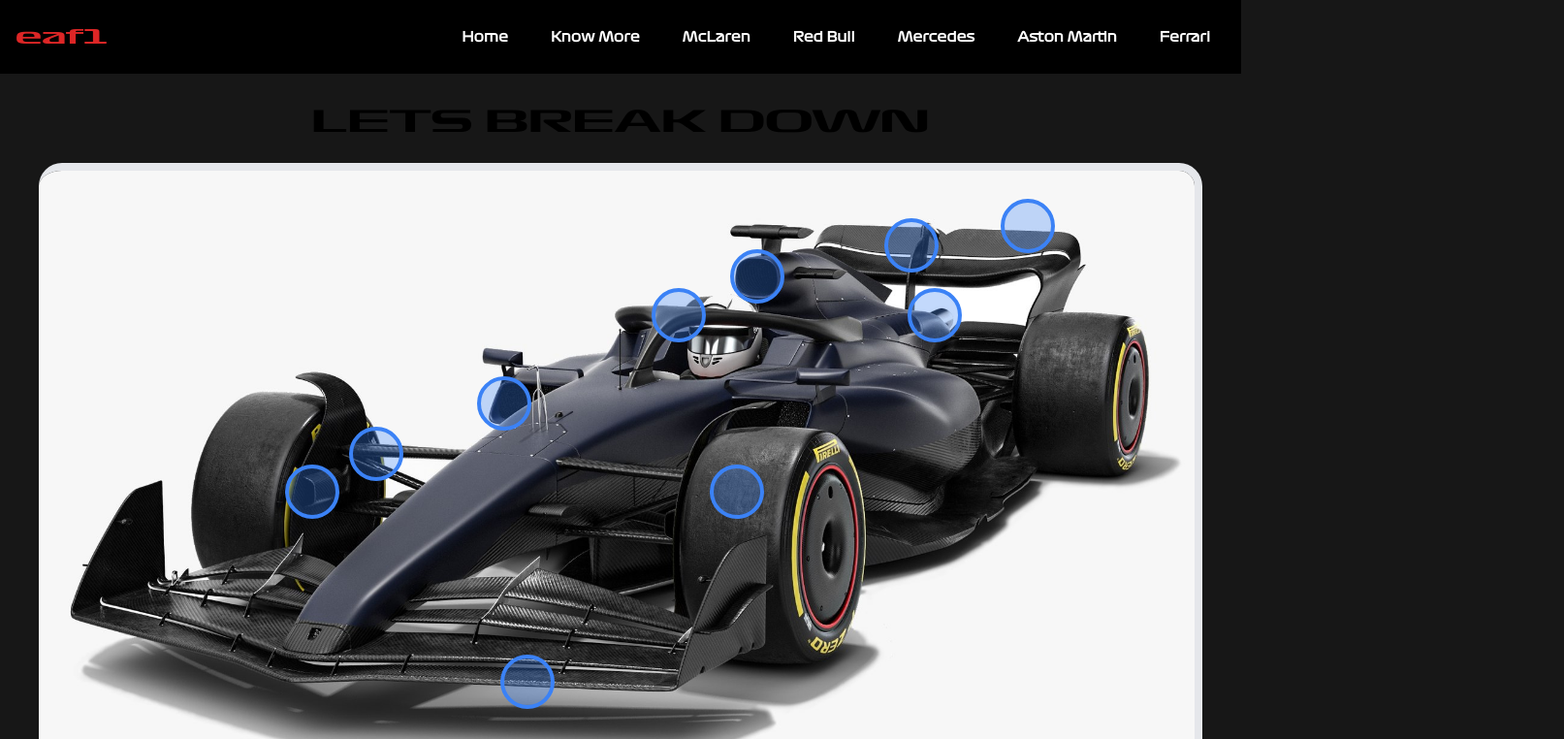
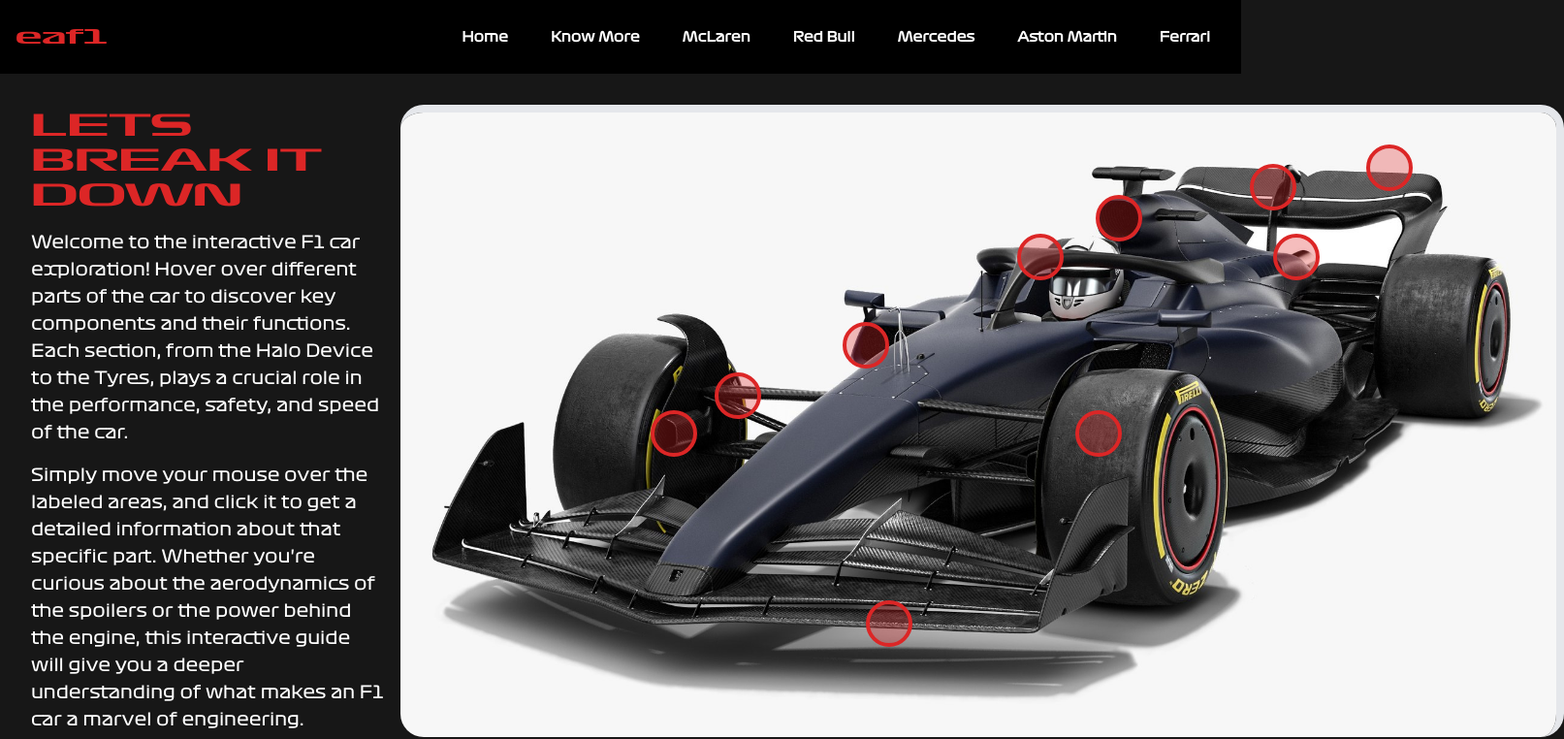
Before and after one commit to AswinP-Thampan/eaf1, a Next.js app: page /f1car in a window 1280 px wide. Shown: the top 762 px of the page at 97% size, 1613 px wide, since content can reach past the window. Built offline with nearby package versions, Linux system fonts and the light colour scheme.

Commit message:
break down page

```diff
--- a/src/app/components/ImageGallery.js
+++ b/src/app/components/ImageGallery.js
@@ -142,7 +142,7 @@ const ImageGallery = (imgArr) => {
     };
 
     return (
-        <div className="p-8 relative h-[700px]">
+        <div className="p-8 relative h-[fit-content] max-h-[700px]">
             <div className="flex h-full gap-4 justify-center items-center">
                 <button
                     onClick={MoveLeft}
@@ -163,9 +163,9 @@ const ImageGallery = (imgArr) => {
                         />
                     </svg>
                 </button>
-                <div className="relative overflow-hidden w-10/12 h-full">
+                <div className="relative overflow-hidden w-10/12 max-h-[700px]">
                     <div
-                        className="flex transition-transform duration-700 ease-in-out h-full"
+                        className="flex transition-transform duration-700 ease-in-out max-h-[600px]"
                         style={{
                             transform: `translateX(-${currentIndex * 100}%)`,
                         }}
--- a/src/app/f1car/page.js
+++ b/src/app/f1car/page.js
@@ -7,31 +7,41 @@ export default function page() {
 
     const [type, setType] = useState('Click to know more')
 
+    const buttonStyle = "bg-site_text bg-opacity-30 hover:bg-red-700 hover:bg-opacity-50 md:border-4 sm:border-2 border-site_text hover:border-site_text hover:border-opacity-60 absolute rounded-full sm:w-10 sm:h-10 md:w-12 md:h-12 2xl:w-14 2xl:h-14 transform -translate-x-1/2 -translate-y-1/2"
+
+
     return (
         <div>
             <div>
                 <NavBar />
             </div>
 
-            <div className='py-8 flex flex-col justify-center items-center gap-6'>
-            <div className=" text-3xl text-black font-F1W">
-                   LETS BREAK DOWN
+            <div className='p-8 grid sm:grid-cols-1 xl:grid-cols-2 xl:grid-cols-[30%_max-content] justify-around items-center gap-4'>
+                <div className='flex gap-4 flex-col'>
+                    <div className=" text-3xl text-black font-F1W text-site_text">
+                        LETS BREAK IT DOWN
+                    </div>
+                    <div className='flex flex-col gap-4 font-F1R text-lg'>
+                        <div>Welcome to the interactive F1 car exploration! Hover over different parts of the car to discover key components and their functions. Each section, from the Halo Device to the Tyres, plays a crucial role in the performance, safety, and speed of the car.</div>
+                        <div>Simply move your mouse over the labeled areas, and click it to get a detailed information about that specific part. Whether you're curious about the aerodynamics of the spoilers or the power behind the engine, this interactive guide will give you a deeper understanding of what makes an F1 car a marvel of engineering.</div>
+                 </div>
                 </div>
                 <div className='relative' style={{ position: 'relative', width: '100%', maxWidth: '1200px', margin: '0 auto' }}>
                     {/* <button onClick={() => console.log('Xray')} type="button" className='bg-transparent hover:bg-opacity-50 absolute top-[7%] left-[5%] w-8 h-8 sm:w-12 sm:h-12 lg:w-14 lg:h-14 transform -translate-x-1/2 -translate-y-1/2' >
                         <img src='/icons/before-after.png' className='w-7 h-7'/>
                     </button> */}
-                    <img className={`h-fit rounded-3xl w-full border-8 border-l-0 border-b-0`} src={'/basic/b1.jpg'} alt="Main Image" />
-                    <button onClick={() => setType('Halo')} type="button" className='bg-blue-500 bg-opacity-30 hover:bg-blue-600 hover:bg-opacity-50 border-4 border-blue-500 hover:border-blue-600 hover:border-opacity-60 absolute top-[24%] left-[55%] rounded-full w-8 h-8 sm:w-12 sm:h-12 lg:w-14 lg:h-14 transform -translate-x-1/2 -translate-y-1/2' />
-                    <button onClick={() => setType('Engine Intake Top')} type="button" className='bg-blue-500 bg-opacity-30 hover:bg-blue-600 hover:bg-opacity-50 border-4 border-blue-500 hover:border-blue-600 hover:border-opacity-60 absolute top-[18%] left-[61.75%] rounded-full w-8 h-8 sm:w-12 sm:h-12 lg:w-14 lg:h-14 transform -translate-x-1/2 -translate-y-1/2' />
-                    <button onClick={() => setType('Engine Intake Side')} type="button" className='bg-blue-500 bg-opacity-30 hover:bg-blue-600 hover:bg-opacity-50 border-4 border-blue-500 hover:border-blue-600 hover:border-opacity-60 absolute top-[38%] left-[40%] rounded-full w-8 h-8 sm:w-12 sm:h-12 lg:w-14 lg:h-14 transform -translate-x-1/2 -translate-y-1/2' />
-                    <button onClick={() => setType('Suspension')} type="button" className='bg-blue-500 bg-opacity-30 hover:bg-blue-600 hover:bg-opacity-50 border-4 border-blue-500 hover:border-blue-600 hover:border-opacity-60 absolute top-[46%] left-[29%] rounded-full w-8 h-8 sm:w-12 sm:h-12 lg:w-14 lg:h-14 transform -translate-x-1/2 -translate-y-1/2' />
-                    <button onClick={() => setType('Brake Cooling Duct') } type="button" className='bg-blue-500 bg-opacity-30 hover:bg-blue-600 hover:bg-opacity-50 border-4 border-blue-500 hover:border-blue-600 hover:border-opacity-60 absolute top-[52%] left-[23.5%] rounded-full w-8 h-8 sm:w-12 sm:h-12 lg:w-14 lg:h-14 transform -translate-x-1/2 -translate-y-1/2' />
-                    <button onClick={() => setType('Tyres')} type="button" className='bg-blue-500 bg-opacity-30 hover:bg-blue-600 hover:bg-opacity-50 border-4 border-blue-500 hover:border-blue-600 hover:border-opacity-60 absolute top-[52%] left-[60%] rounded-full w-8 h-8 sm:w-12 sm:h-12 lg:w-14 lg:h-14 transform -translate-x-1/2 -translate-y-1/2' />
-                    <button onClick={() => setType('Front Wing')} type="button" className='bg-blue-500 bg-opacity-30 hover:bg-blue-600 hover:bg-opacity-50 border-4 border-blue-500 hover:border-blue-600 hover:border-opacity-60 absolute top-[82%] left-[42%] rounded-full w-8 h-8 sm:w-12 sm:h-12 lg:w-14 lg:h-14 transform -translate-x-1/2 -translate-y-1/2' />
-                    <button onClick={() => setType('Rear Wing')} type="button" className='bg-blue-500 bg-opacity-30 hover:bg-blue-600 hover:bg-opacity-50 border-4 border-blue-500 hover:border-blue-600 hover:border-opacity-60 absolute top-[10%] left-[85%] rounded-full w-8 h-8 sm:w-12 sm:h-12 lg:w-14 lg:h-14 transform -translate-x-1/2 -translate-y-1/2' />
-                    <button onClick={() => setType('DRS')} type="button" className='bg-blue-500 bg-opacity-30 hover:bg-blue-600 hover:bg-opacity-50 border-4 border-blue-500 hover:border-blue-600 hover:border-opacity-60 absolute top-[13%] left-[75%] rounded-full w-8 h-8 sm:w-12 sm:h-12 lg:w-14 lg:h-14 transform -translate-x-1/2 -translate-y-1/2' />
-                    <button onClick={() => setType('Double Barrel')} type="button" className='bg-blue-500 bg-opacity-30 hover:bg-blue-600 hover:bg-opacity-50 border-4 border-blue-500 hover:border-blue-600 hover:border-opacity-60 absolute top-[24%] left-[77%] rounded-full w-8 h-8 sm:w-12 sm:h-12 lg:w-14 lg:h-14 transform -translate-x-1/2 -translate-y-1/2' />
+                    <img className={`h-fit rounded-3xl w-full border-8 border-l-0 border-b-0 border-color-`} src={'/basic/b1.jpg'} alt="Main Image" />
+                    <button data-tooltip-target="tooltip-animation" onClick={() => setType('Halo')} type="button" className={` ${buttonStyle} top-[24%] left-[55%]`} />
+                    <button data-tooltip-target="tooltip-animation" onClick={() => setType('Engine Intake Top')} type="button" className={` ${buttonStyle} top-[18%] left-[61.75%]`} />
+                    <button data-tooltip-target="tooltip-animation" onClick={() => setType('Engine Intake Side')} type="button" className={` ${buttonStyle} top-[38%] left-[40%]`} />
+                    <button data-tooltip-target="tooltip-animation" onClick={() => setType('Suspension')} type="button" className={` ${buttonStyle} top-[46%] left-[29%]`} />
+                    <button data-tooltip-target="tooltip-animation" onClick={() => setType('Brake Cooling Duct')} type="button" className={` ${buttonStyle} top-[52%] left-[23.5%]`} />
+                    <button data-tooltip-target="tooltip-animation" onClick={() => setType('Tyres')} type="button" className={` ${buttonStyle} top-[52%] left-[60%]`} />
+                    <button data-tooltip-target="tooltip-animation" onClick={() => setType('Front Wing')} type="button" className={` ${buttonStyle} top-[82%] left-[42%]`} />
+                    <button data-tooltip-target="tooltip-animation" onClick={() => setType('Rear Wing')} type="button" className={` ${buttonStyle} top-[10%] left-[85%]`} />
+                    <button data-tooltip-target="tooltip-animation" onClick={() => setType('DRS')} type="button" className={` ${buttonStyle} top-[13%] left-[75%]`} />
+                    <button data-tooltip-target="tooltip-animation" onClick={() => setType('Double Barrel')} type="button" className={` ${buttonStyle} top-[24%] left-[77%]`} />
+
                 </div>
 
             </div>
--- a/src/app/globals.css
+++ b/src/app/globals.css
@@ -5,7 +5,6 @@
 :root {
   --foreground: #ffffff;
   --background: #171717;
-  --mclaren-orange: #FF8000;
 }
 
 @media (prefers-color-scheme: dark) {
--- a/tailwind.config.js
+++ b/tailwind.config.js
@@ -11,6 +11,7 @@ module.exports = {
       colors: {
         background: "var(--background)",
         foreground: "var(--foreground)",
+        site_text: '#DC2626',
         mclaren_orange: "#FF8000",
         ferrari_red: "#A6051A",
         mercedes_green: "#00A19C"
```
Also changed, not shown: src/app/components/NavBar.js (+9 -9 lines), src/app/page.js (+7 -7 lines).
